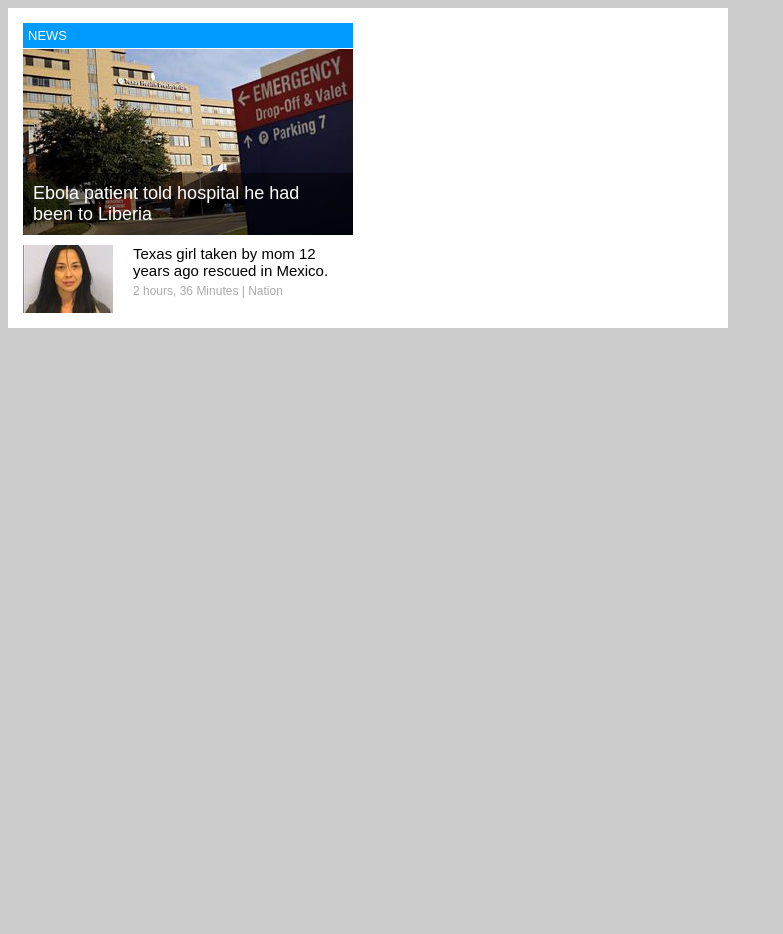
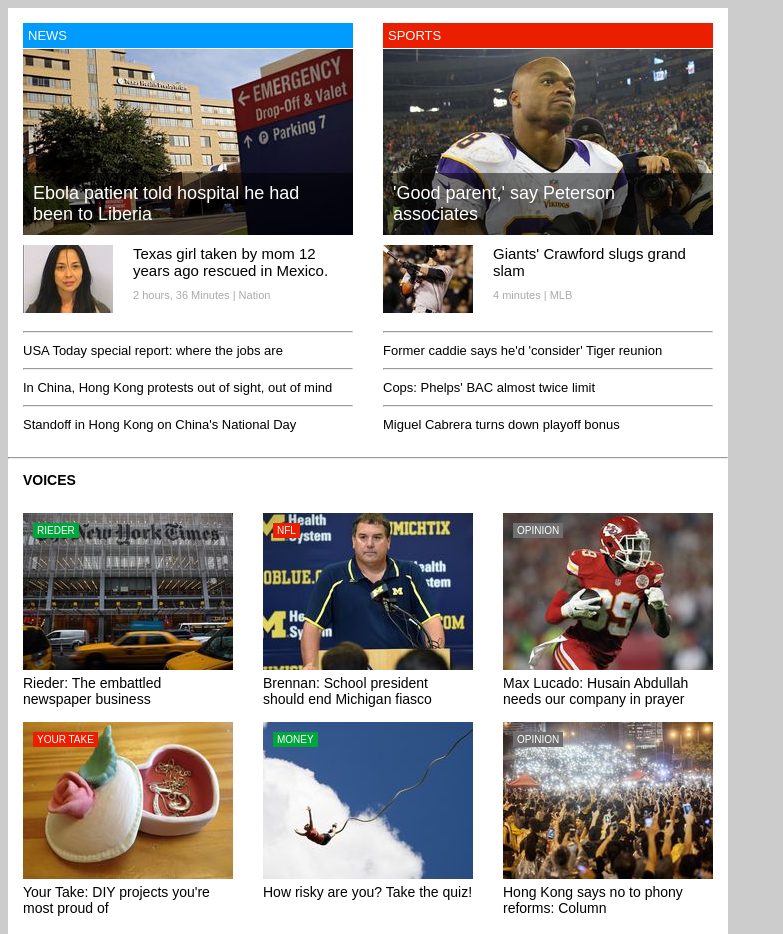
Before and after one commit to Arlandw/IST263, a plain HTML site: page usatoday/index.html in a window 1280 px wide. Shown: the top 934 px of the page, without its empty margins (0-783 px from the left). Before the commit the page ends 800 px from the top, so only its background shows below. Drawn offline with Linux system fonts and the light colour scheme.

Commit message:
completed assignment

```diff
--- a/usatoday/index.html
+++ b/usatoday/index.html
@@ -8,6 +8,9 @@
 
 <body>
     <div class="container">
+        <!-- top section -->
+        <div>
+            <!-- column one -->
             <div class="column">
             	<div class="title blue">NEWS</div>
             	<div class="headline">
@@ -23,7 +26,131 @@
     				<div> 2 hours, 36 Minutes | Nation </div>
             		</div>
             	 </div>
+                 <div class="relatedstories">
+                     <hr>
+                     <div class="relatedstory">USA Today special report: where the jobs are</div>
+                     <hr>
+                     <div class="relatedstory">In China, Hong Kong protests out of sight, out of mind</div>
+                     <hr>
+                     <div class="relatedstory">Standoff in Hong Kong on China's National Day</div>
                  </div>
+        	</div>
+            <!-- end of column one -->
+            <!-- column two -->
+            <div class="column">
+                <div class="title red">SPORTS</div>
+                <div class="headline">
+                    <img src="images/peterson.jpg" alt="Ebola Picture" />
+                    <div class="headlinetext">
+                        'Good parent,' say Peterson associates
+                    </div>
+                </div>
+                <div class="subheadline">
+                    <img src="images/giants.jpg" alt="Texas">
+                    <div class="subheadtext">
+                    Giants' Crawford slugs grand slam
+                    <div> 4 minutes | MLB </div>
+                    </div>
+                 </div>
+                <div class="relatedstories">
+                     <hr>
+                     <div class="relatedstory">Former caddie says he'd 'consider' Tiger reunion</div>
+                     <hr>
+                     <div class="relatedstory">Cops: Phelps' BAC almost twice limit</div>
+                     <hr>
+                     <div class="relatedstory">Miguel Cabrera turns down playoff bonus</div>
+                 </div>
+            </div>
+            <!-- end of column two -->
+        </div>
+        <!-- end of top section -->
+
+
+        <!-- beginning of "voices" section -->
+        <div><hr></div>
+        <div class="voicestitle">
+            VOICES
+        </div>
+        <!-- voices column 1 -->
+        <div class="voicescolumn">
+            <div class="voicesbox">
+                <div class="voicespicturebox">
+                    <img src="images/times.jpg" alt="times">
+                    <div class="categorybox green">
+                        Rieder
+                    </div>
+                </div>
+                <div class="voicestextbox">
+                    Rieder: The embattled newspaper business
+                </div>
+            </div>
+            <div class="voicesbox">
+                <div class="voicespicturebox">
+                    <img src="images/diy.jpg" alt="diy">
+                    <div class="categorybox red">
+                        Your Take
+                    </div>
+                </div>
+                <div class="voicestextbox">
+                    Your Take: DIY projects you're most proud of
+                </div>
+            </div>
+        </div>
+        <!-- end voices column 1 -->
+        <!-- voices column 2 -->
+        <div class="voicescolumn">
+            <div class="voicesbox">
+                <div class="voicespicturebox">
+                    <img src="images/michigan.jpg" alt="michigan">
+                    <div class="categorybox red">
+                        NFL
+                    </div>
+                </div>
+                <div class="voicestextbox">
+                    Brennan: School president should end Michigan fiasco
+                </div>
+            </div>
+            <div class="voicesbox">
+                <div class="voicespicturebox">
+                    <img src="images/risky.jpg" alt="risky">
+                    <div class="categorybox green">
+                        Money
+                    </div>
+                </div>
+                <div class="voicestextbox">
+                    How risky are you? Take the quiz!
+                </div>
+            </div>
+        </div>
+        <!-- end voices column 2 -->
+        <!-- voices column 3 -->
+        <div class="voicescolumn">
+            <div class="voicesbox">
+                <div class="voicespicturebox">
+                    <img src="images/chiefs.jpg" alt="chiefs">
+                    <div class="categorybox grey">
+                        Opinion
+                    </div>
+                </div>
+                <div class="voicestextbox">
+                    Max Lucado: Husain Abdullah needs our company in prayer
+                </div>
+            </div>
+            <div class="voicesbox">
+                <div class="voicespicturebox">
+                    <img src="images/hongkong.jpg" alt="hongkong">
+                    <div class="categorybox grey">
+                        Opinion
+                    </div>
+                </div>
+                <div class="voicestextbox">
+                    Hong Kong says no to phony reforms: Column
+                </div>
+            </div>
+        </div>
+        <!-- end voices column 3 -->
+
+
     	<div class="stopfloat"></div>
     </div>
 
--- a/usatoday/styles.css
+++ b/usatoday/styles.css
@@ -1,67 +1,154 @@
-body {
+body
+{
+    font-family: arial;
+
     background-color: #ccc;
-    font-family: arial;
 }
-.blue {
+hr
+{
+    color: #ddd;
+}
+.blue
+{
     background-color: #009bff;
 }
-.red {
+.red
+{
     background-color: #eb1e00;
 }
-.green {
-    background-color: #00A53C;
+.green
+{
+    background-color: #00a53c;
 }
-.grey {
+.grey
+{
     background-color: #6f6f6f;
 }
-.container {
+.container
+{
     width: 720px;
-    background-color: #FFFFFF;
+
+    background-color: #fff;
 }
-.column {
+.column
+{
+    float: left;
+
     width: 330px;
     margin: 15px;
+}
+.title
+{
+    font-size: 13px;
+
+    margin: 0 0 1px 0;
+    padding: 5px;
+
+    color: #fff;
+}
+.headline
+{
+    position: relative;
+}
+.headlinetext
+{
+    font-size: 18px;
+
+    position: absolute;
+    bottom: 0;
+
+    padding: 10px;
+
+    color: #fff;
+    background-color: rgba(0, 0, 0, .5);
+}
+.subheadline
+{
+    margin: 10px 0 10px 0;
+}
+.subheadline img
+{
     float: left;
 }
-.title {
-    color: #FFFFFF;
+.subheadtext
+{
+    font-size: 15px;
+
+    float: left;
+
+    width: 200px;
+    margin: 0 0 0 20px;
+}
+.subheadtext div
+{
+    font-size: 11px;
+
+    margin: 10px 0 0 0;
+
+    color: #aaa;
+}
+.relatedstories
+{
+    float: left;
+
+    width: 330px;
+    padding-top: 10px;
+}
+.relatedstory
+{
     font-size: 13px;
-    padding: 5px;
-    margin: 0px 0px 1px 0px;
+
+    margin-top: 10px;
+    margin-bottom: 10px;
+
+    color: #000;
 }
-.headline{
-	position: relative;
+.stopfloat
+{
+    clear: both;
 }
+.voicestitle
+{
+    font-size: 14px;
+    font-weight: bold;
 
-.headlinetext{
-	color:#ffffff;
-	font-size:18px;
-	background-color:rgba(0,0,0,.5);
-	padding:10px;
-	position: absolute;
-	bottom: 0px;
+    padding-top: 5px;
+    padding-bottom: 10px;
+    padding-left: 15px;
 }
+.voicescolumn
+{
+    float: left;
 
-.subheadline{
-	margin:10px 0px 10px 0px;
+    width: 210px;
+    margin: 15px;
 }
+.voicesbox
+{
+    font-size: 14px;
 
-.subheadline img{
-	float: left;
+    padding-bottom: 15px;
 }
+.voicespicturebox
+{
+    position: relative;
+}
+.voicestextbox
+{
+    padding-top: 5px;
+}
+.categorybox
+{
+    font-size: 10px;
 
-.subheadtext{
-	float: left;
-	width: 200px;
-	margin:0px 0px 0px 20px;
-	font-size: 15px;
+    position: absolute;
+    top: 0;
+    top: 10px;
+    left: 10px;
+
+    padding: 2px 4px;
+
+    text-transform: uppercase;
+
+    color: white;
 }
-
-.subheadtext div{
-	font-size: 12px;
-	color:#aaaaaa;
-	margin: 5px 0 0 0;
-}
-.stopfloat{
-	clear:both;
-}
```
Lines whose indentation alone changed are shown as unchanged.
